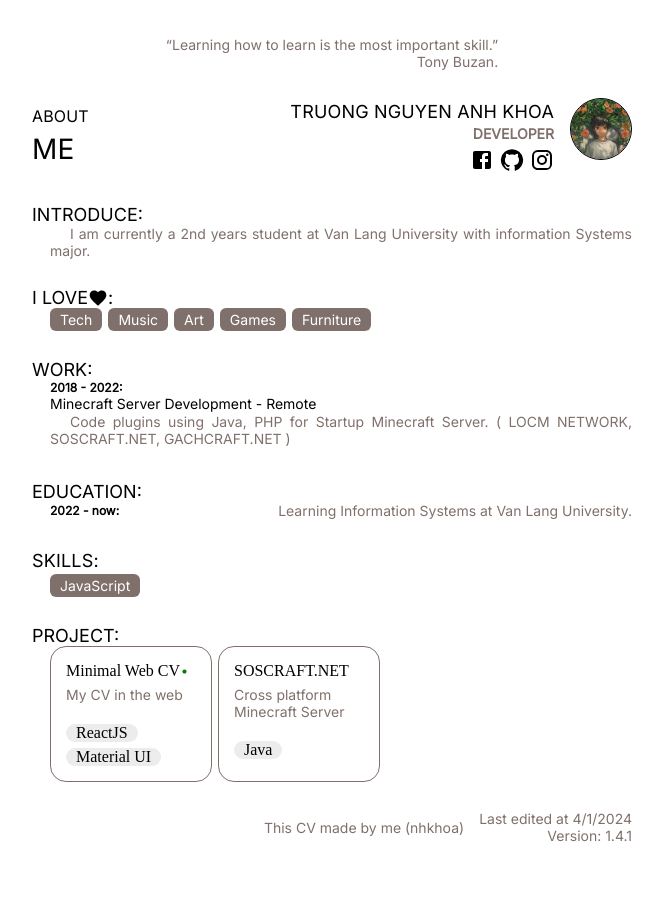
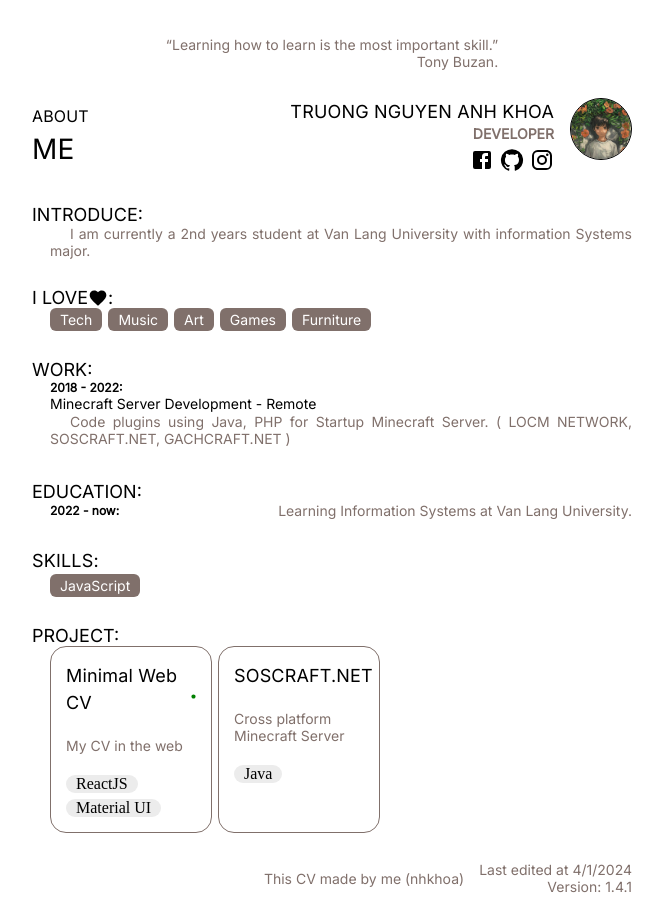
Before and after one commit to dev-nhkhoa/me, a React (Vite) app: page / in a window 1280 px wide. Shown: the whole page, without its empty margins (308-971 px from the left). Before the commit the page ends 852 px from the top, so only its background shows below. Built offline with nearby package versions, Linux system fonts and the light colour scheme.

Commit message:
style: fixed font size project card

```diff
--- a/src/pages/Home/Sections/Project.jsx
+++ b/src/pages/Home/Sections/Project.jsx
@@ -24,7 +24,15 @@ const Project = () => {
         }}
       >
         {INFO.projects.map((p, index) => {
-          return <ProjectCard key={index} name={p.name} desc={p.desc} tools={p.tool} link={p.link} />
+          return (
+            <ProjectCard
+              key={index}
+              name={p.name}
+              desc={p.desc}
+              tools={p.tool}
+              link={p.link}
+            />
+          )
         })}
       </Box>
     </Box>
@@ -62,10 +70,25 @@ const ProjectCard = (props) => {
           gap: '2px'
         }}
       >
-        {name}
-        {link !== '' ? <CircleIcon sx={{ width: '5px', height: '5px', color: 'green' }} /> : ''}
+        <Typography
+          sx={{
+            fontSize: { xs: '14px', sm: '18px' },
+            textAlign: 'left',
+            pb: '15px'
+          }}
+        >
+          {name}
+        </Typography>
+        {link !== '' ? (
+          <CircleIcon sx={{ width: '5px', height: '5px', color: 'green' }} />
+        ) : (
+          ''
+        )}
       </Box>
-      <Typography variant='desc' sx={{ fontSize: '14px', textAlign: 'left', pb: '15px' }}>
+      <Typography
+        variant='desc'
+        sx={{ fontSize: '14px', textAlign: 'left', pb: '15px' }}
+      >
         {desc}
       </Typography>
       <Box
```
